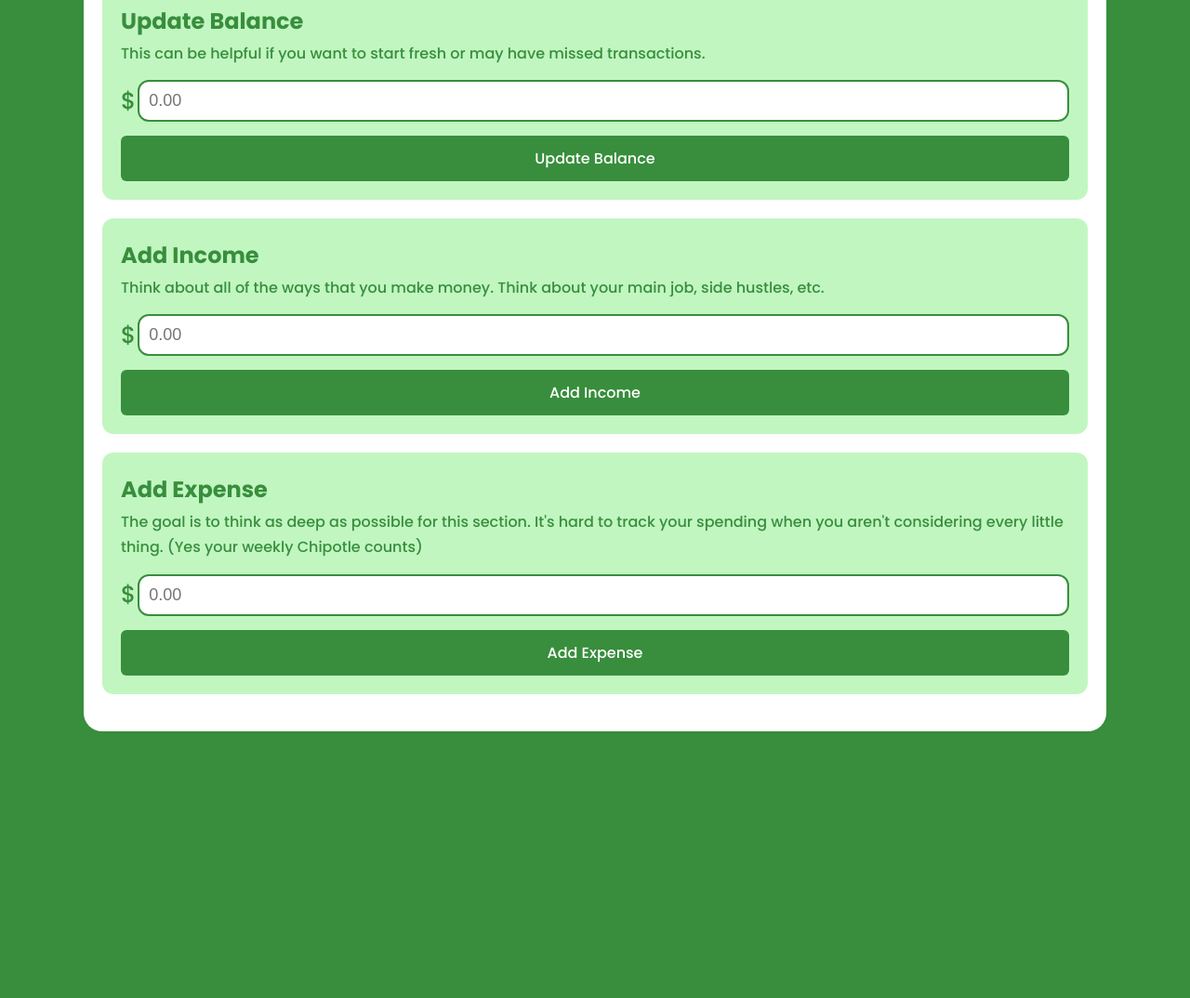
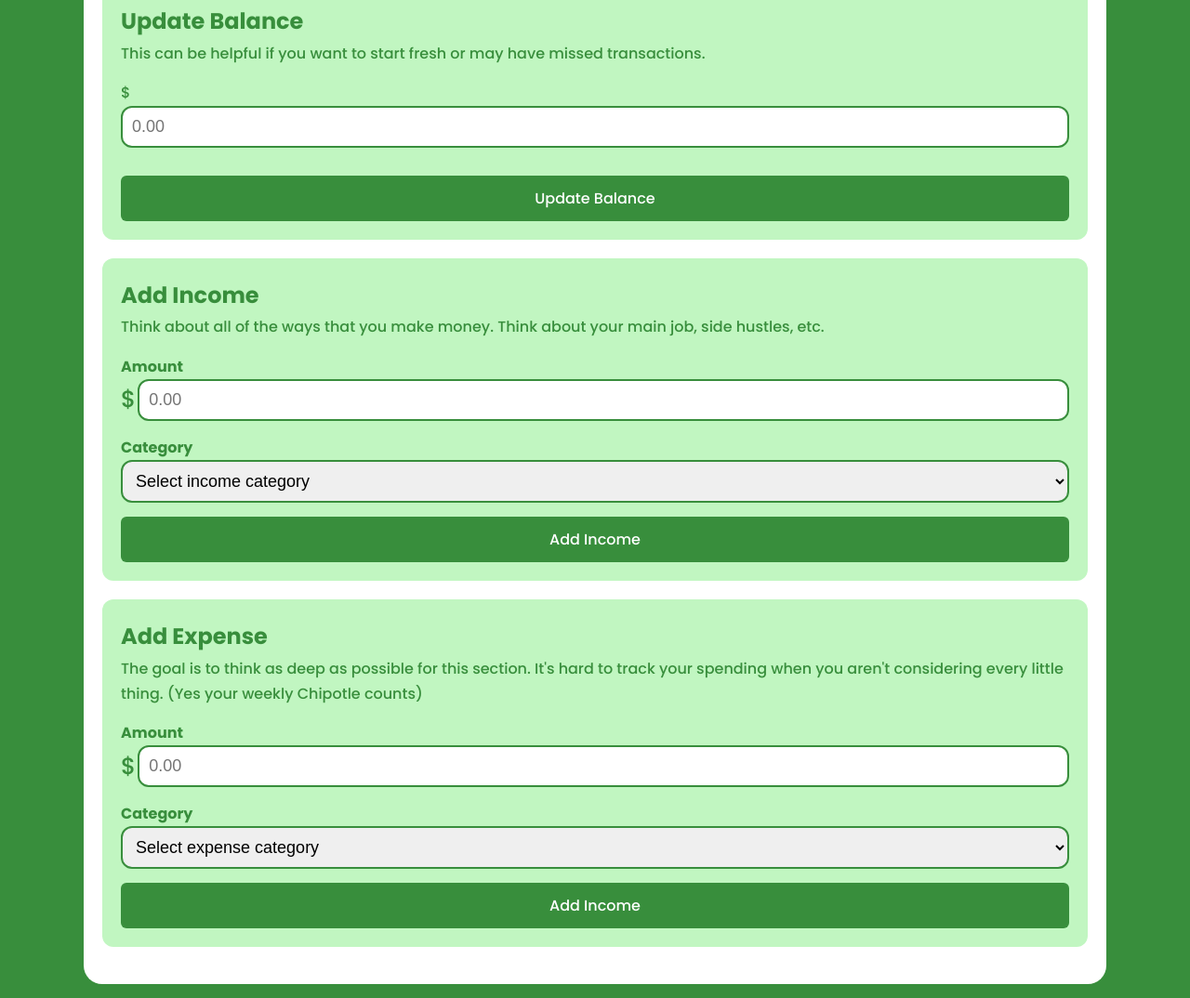
Before and after one commit to josephfran27/Budgeting-Buddy, a plain HTML site: page app.html in a window 1280 px wide. Shown: the part 556-1630 px from the top of the page at 93% size. Before the commit the page ends 1358 px from the top, so only its background shows below. Drawn offline with Linux system fonts and the light colour scheme.

Commit message:
Added a category section to the income and expense sections.

```diff
--- a/app.html
+++ b/app.html
@@ -42,28 +42,55 @@
                 <p>This can be helpful if you want to start fresh or may have missed transactions.</p>
                 <div class="input-container">
                     $
-                    <input type="number" id="total-amount" step="0.01" placeholder="0.00">
+                    <input type="number" id="total-amount" step="0.01" placeholder="0.00" required>
                 </div>
                 <button class="update-button" type="submit">Update Balance</button>
             </div>
-            <div class="section update-balance">
+            <div class="section update-income">
                 <h2>Add Income</h2>
                 <p>Think about all of the ways that you make money. Think about your main job, side hustles, etc.</p>
                 <div class="input-container">
-                    $
-                    <input type="number" id="total-amount" step="0.01" placeholder="0.00">
+                    <label for="incomeAmount">Amount</label>
+                    <div class="input-box">
+                        <p>$</p>
+                    <input type="number" id="incomeAmount" step="0.01" placeholder="0.00" required>
+                    </div>
+                </div>
+                <div class="income-category">
+                    <label for="incomeCategory">Category</label>
+                    <select id="incomeAmount" required>
+                        <option value="">Select income category</option>
+                        <option value="salary">Salary</option>
+                        <option value="other">Other</option>
+                    </select>
                 </div>
                 <button class="update-button" type="submit">Add Income</button>
             </div>
-            <div class="section update-balance">
+            <div class="section update-expense">
                 <h2>Add Expense</h2>
-                <p>The goal is to think as deep as possible for this section. It's hard to track your spending when you
-                    aren't considering every little thing. (Yes your weekly Chipotle counts)</p>
+                <p>The goal is to think as deep as possible for this section. It's hard to track your spending when you aren't
+                    considering every little thing. (Yes your weekly Chipotle counts)</p>
                 <div class="input-container">
-                    $
-                    <input type="number" id="total-amount" step="0.01" placeholder="0.00">
+                    <label for="expenseAmount">Amount</label>
+                    <div class="input-box">
+                        <p>$</p>
+                    <input type="number" id="expenseAmount" step="0.01" placeholder="0.00" required>
+                    </div>
                 </div>
-                <button class="update-button" type="submit">Add Expense</button>
+                <div class="expense-category">
+                    <label for="expenseCategory">Category</label>
+                    <select id="expenseCategory" required>
+                        <option value="">Select expense category</option>
+                        <option value="salary">Food</option>
+                        <option value="salary">Transportation</option>
+                        <option value="salary">Shopping</option>
+                        <option value="salary">Social</option>
+                        <option value="salary">Bills</option>
+                        <option value="salary">Subscriptions</option>
+                        <option value="other">Other</option>
+                    </select>
+                </div>
+                <button class="update-button" type="submit">Add Income</button>
             </div>
     </div>
 </body>
--- a/style.css
+++ b/style.css
@@ -170,14 +170,22 @@ body {
     margin: 20px 0;
 }
 
-.input-container {
+.input-container{
+    margin: 15px 0;
+}
+.input-box {
     display: flex;
     align-items: center;
     font-size: 25px;
     gap: 2px;
+    margin-bottom: 15px;
 }
-input {
-    margin: 15px 0;
+
+label {
+    font-weight: 900;
+}
+
+input, select {
     width: 100%;
     padding: 10px;
     border: 2px solid #388E3C;
@@ -185,7 +193,7 @@ input {
     font-size: 18px;
 }
 
-input:focus {
+input:focus, select:focus {
     outline: none;
     border-color: #388E3C;
 }
@@ -193,6 +201,7 @@ input:focus {
 .update-button {
     width: 100%;
     padding: 12px 10px;
+    margin-top: 15px;
     color: #fff;
     background: #388E3C;
     font-family: inherit;
```
